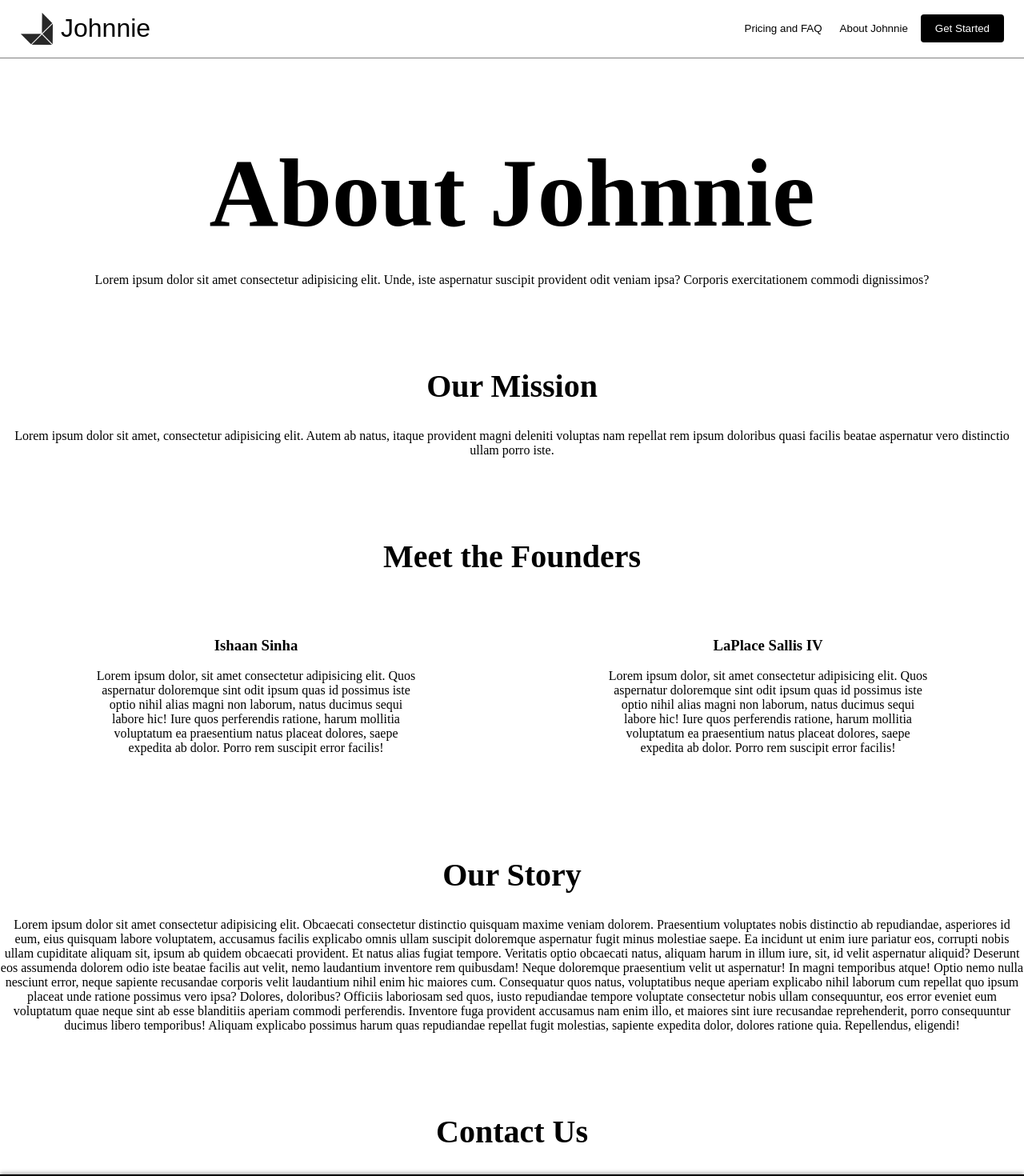
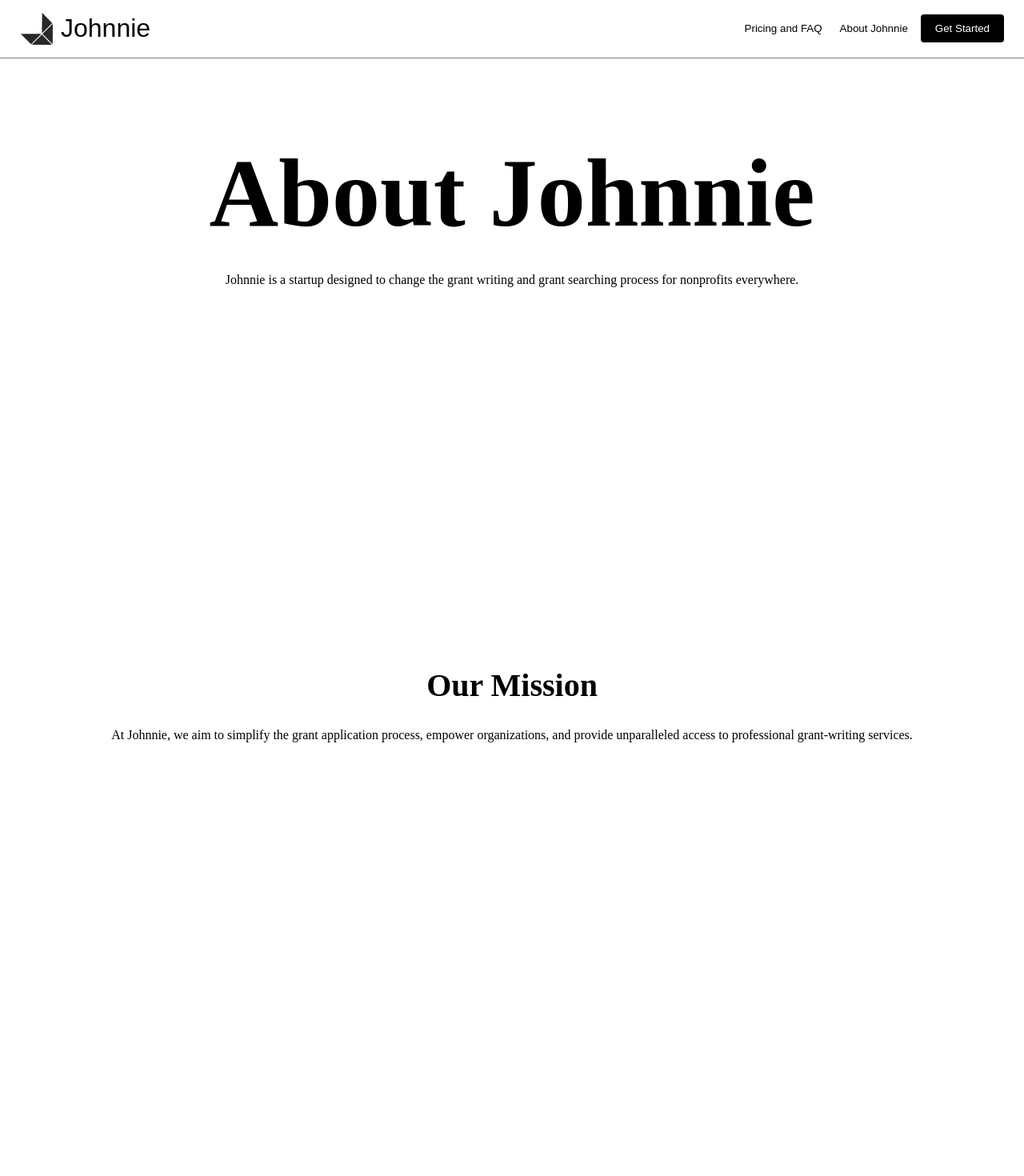
Before and after one commit to laplaces42/johnnie, a React (Create React App) app in the folder frontend/: page /about in a window 1280 px wide. Shown: the top 1470 px of the page at 80% size. Built offline with nearby package versions, Linux system fonts and the light colour scheme.

Commit message:
Updated text for about page

```diff
--- a/frontend/src/pages/AboutPage.jsx
+++ b/frontend/src/pages/AboutPage.jsx
@@ -1,4 +1,5 @@
 import "../stylesheets/AboutPage.css";
+import { motion } from "framer-motion";
 
 export function AboutPage() {
   return (
@@ -74,24 +75,40 @@ export function AboutPage() {
     //   </div>
     // </div>
     <div className="ab">
-      <div className="ab1">
+      <motion.div
+        className="ab1"
+        initial={{ opacity: 0, y: 50 }}
+        whileInView={{ opacity: 1, y: 0 }}
+        viewport={{ amount: 0.4, once: true }}
+        transition={{ duration: 0.8 }}
+      >
         <h1>About Johnnie</h1>
         <p>
-          Lorem ipsum dolor sit amet consectetur adipisicing elit. Unde, iste
-          aspernatur suscipit provident odit veniam ipsa? Corporis
-          exercitationem commodi dignissimos?
+          Johnnie is a startup designed to change the grant writing and grant
+          searching process for nonprofits everywhere.
         </p>
-      </div>
-      <div className="ab2">
+      </motion.div>
+      <motion.div
+        className="ab2"
+        initial={{ opacity: 0, y: 50 }}
+        whileInView={{ opacity: 1, y: 0 }}
+        viewport={{ amount: 0.4, once: true }}
+        transition={{ duration: 0.8 }}
+      >
         <h2>Our Mission</h2>
         <p>
-          Lorem ipsum dolor sit amet, consectetur adipisicing elit. Autem ab
-          natus, itaque provident magni deleniti voluptas nam repellat rem ipsum
-          doloribus quasi facilis beatae aspernatur vero distinctio ullam porro
-          iste.
+          At Johnnie, we aim to simplify the grant application process, empower
+          organizations, and provide unparalleled access to professional
+          grant-writing services.
         </p>
-      </div>
-      <div className="ab3">
+      </motion.div>
+      <motion.div
+        className="ab3"
+        initial={{ opacity: 0, y: 50 }}
+        whileInView={{ opacity: 1, y: 0 }}
+        viewport={{ amount: 0.4, once: true }}
+        transition={{ duration: 0.8 }}
+      >
         <h2>Meet the Founders</h2>
         <div className="ab3-founders">
           <div className="ab3-founder1">
@@ -110,47 +127,60 @@ export function AboutPage() {
             <img src="" alt="" />
             <h3>LaPlace Sallis IV</h3>
             <p>
-              Lorem ipsum dolor, sit amet consectetur adipisicing elit. Quos
-              aspernatur doloremque sint odit ipsum quas id possimus iste optio
-              nihil alias magni non laborum, natus ducimus sequi labore hic!
-              Iure quos perferendis ratione, harum mollitia voluptatum ea
-              praesentium natus placeat dolores, saepe expedita ab dolor. Porro
-              rem suscipit error facilis!
+              LaPlace is a Rice University undergraduate student currently
+              studying Computer Science and Business. With a strong foundation
+              in programming and machine learning, he is passionate about
+              leveraging technology to drive innovation. At the heart of
+              LaPlace's vision for the startup is the desire to empower
+              volunteer fire departments through accessible, user-friendly
+              tools.
             </p>
           </div>
         </div>
-      </div>
-      <div className="ab4">
+      </motion.div>
+      <motion.div
+        className="ab4"
+        initial={{ opacity: 0, y: 50 }}
+        whileInView={{ opacity: 1, y: 0 }}
+        viewport={{ amount: 0.4, once: true }}
+        transition={{ duration: 0.8 }}
+      >
         <h2>Our Story</h2>
         <p>
-          Lorem ipsum dolor sit amet consectetur adipisicing elit. Obcaecati
-          consectetur distinctio quisquam maxime veniam dolorem. Praesentium
-          voluptates nobis distinctio ab repudiandae, asperiores id eum, eius
-          quisquam labore voluptatem, accusamus facilis explicabo omnis ullam
-          suscipit doloremque aspernatur fugit minus molestiae saepe. Ea
-          incidunt ut enim iure pariatur eos, corrupti nobis ullam cupiditate
-          aliquam sit, ipsum ab quidem obcaecati provident. Et natus alias
-          fugiat tempore. Veritatis optio obcaecati natus, aliquam harum in
-          illum iure, sit, id velit aspernatur aliquid? Deserunt eos assumenda
-          dolorem odio iste beatae facilis aut velit, nemo laudantium inventore
-          rem quibusdam! Neque doloremque praesentium velit ut aspernatur! In
-          magni temporibus atque! Optio nemo nulla nesciunt error, neque
-          sapiente recusandae corporis velit laudantium nihil enim hic maiores
-          cum. Consequatur quos natus, voluptatibus neque aperiam explicabo
-          nihil laborum cum repellat quo ipsum placeat unde ratione possimus
-          vero ipsa? Dolores, doloribus? Officiis laboriosam sed quos, iusto
-          repudiandae tempore voluptate consectetur nobis ullam consequuntur,
-          eos error eveniet eum voluptatum quae neque sint ab esse blanditiis
-          aperiam commodi perferendis. Inventore fuga provident accusamus nam
-          enim illo, et maiores sint iure recusandae reprehenderit, porro
-          consequuntur ducimus libero temporibus! Aliquam explicabo possimus
-          harum quas repudiandae repellat fugit molestias, sapiente expedita
-          dolor, dolores ratione quia. Repellendus, eligendi!
+          Volunteer fire departments are the unsung heroes of our communities,
+          dedicating their time and risking their lives to protect others. Yet,
+          despite their critical role, many face significant challenges, from
+          retention and recruitment struggles to technological gaps and limited
+          funding.
         </p>
-      </div>
-      <div className="ab5">
+        <p>
+          In 2024, Johnnie was born out of a mission to change this narrative.
+          During in-depth conversations with volunteer fire departments, we
+          identified that a lack of funding often compounds other issues they
+          face. Without adequate resources, departments struggle to invest in
+          recruitment, retention, and improved communication tools.
+        </p>
+        <p>
+          At Johnnie, we are determined to tackle this funding gap head-on. By
+          simplifying grant searches and streamlining the grant-writing process,
+          we aim to empower fire departments with the tools they need to secure
+          essential resources and continue their invaluable work.
+        </p>
+        <p>
+          Our journey is just beginning, but our commitment to supporting these
+          everyday heroes remains steadfast. Together, we can build stronger,
+          better-equipped fire departments for the future.
+        </p>
+      </motion.div>
+      <motion.div
+        className="ab5"
+        initial={{ opacity: 0, y: 50 }}
+        whileInView={{ opacity: 1, y: 0 }}
+        viewport={{ amount: 0.4, once: true }}
+        transition={{ duration: 0.8 }}
+      >
         <h2>Contact Us</h2>
-      </div>
+      </motion.div>
     </div>
   );
 }
--- a/frontend/src/stylesheets/AboutPage.css
+++ b/frontend/src/stylesheets/AboutPage.css
@@ -1,6 +1,6 @@
 .ab1, .ab2, .ab3, .ab4, .ab5 {
     width: 100vw;
-    height: auto;
+    height: 70vh;
     text-align: center;
 }
 
@@ -18,8 +18,10 @@ h2 {
 
 .ab3-founders{
     display: flex;
+
 }
 
 .ab3-founder1, .ab3-founder2 {
     padding: 10px 120px;
+    flex: 1;
 }
```
